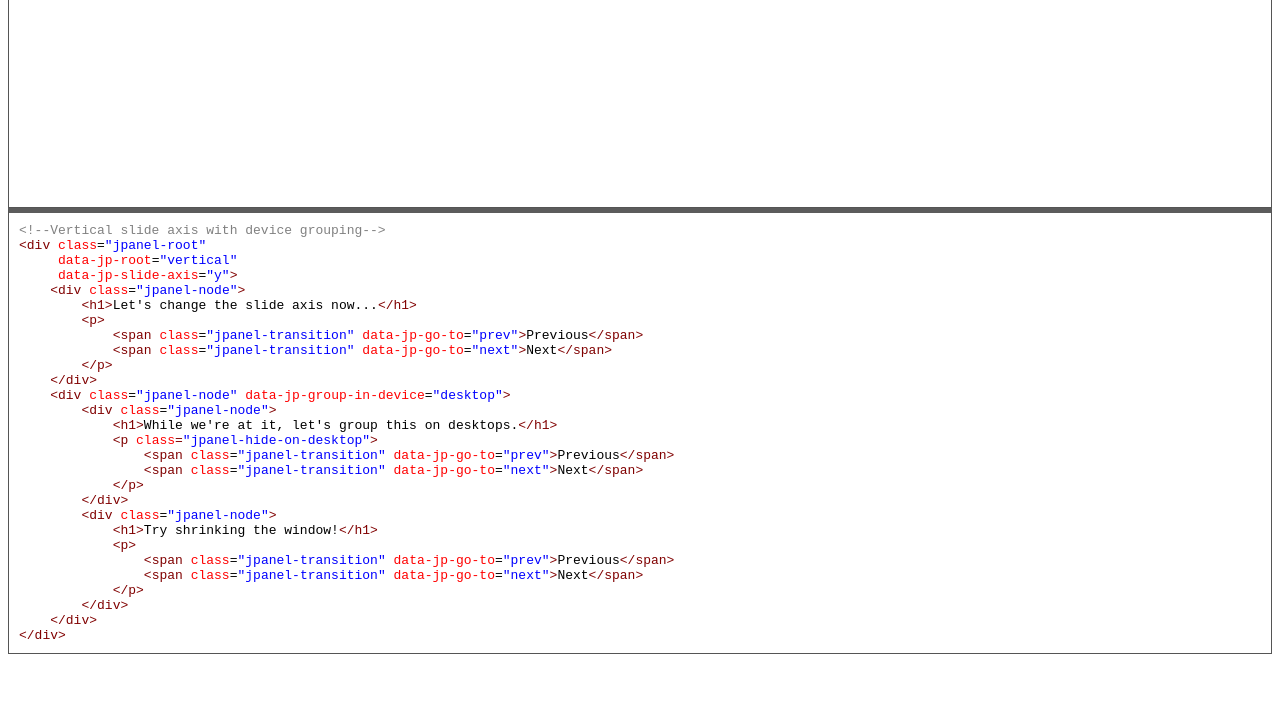
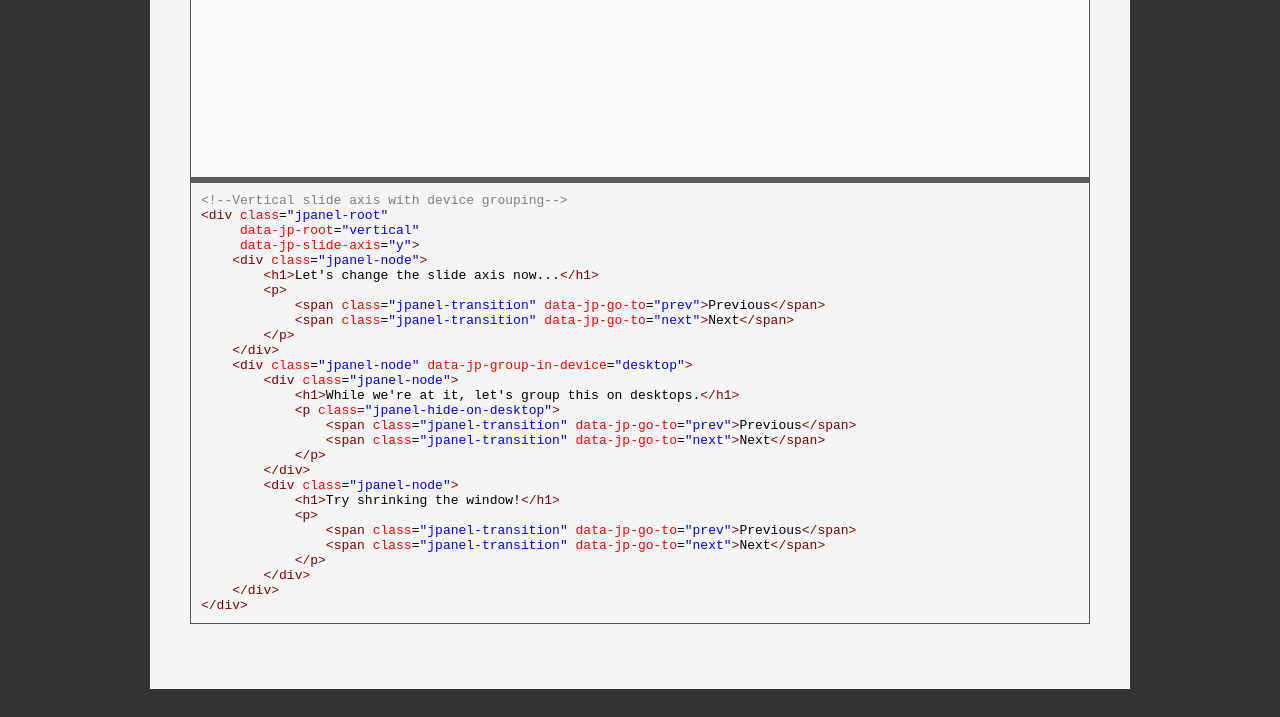
Before and after one commit to jperezov/jpanel, a website: page examples/index.html in a window 1280 px wide. Shown: the part 801-1518 px from the top of the page. After the commit the page ends 1490 px from the top, so only its background shows below. Drawn offline with Linux system fonts and the light colour scheme.

Commit message:
Made the examples page a tiny bit prettier.

```diff
--- a/examples/index.html
+++ b/examples/index.html
@@ -5,16 +5,28 @@
     <title></title>
     <link rel="stylesheet" href="../src/css/jpanel.css"/>
     <style>
+        body, html {
+            font-family: arial, helvetica, sans-serif;
+            background: #333;
+            margin: 0;
+        }
+        div.wrapper {
+            max-width: 900px;
+            margin: 0 auto;
+            padding: 10px 40px 60px;
+            background: #f5f5f5
+        }
         div.result {
             border: 1px solid #555;
-            padding: 10px;
             margin: 25px 0 0;
+            background: #f9f9f9;
         }
         pre {
             border: 1px solid #555;
             border-top: 5px solid #5c5c5c;
             padding: 10px;
             margin: 0 0 5px;
+            white-space: pre-wrap;
         }
         pre > code {
             color: #000;
@@ -52,18 +64,23 @@
             left: 0;
             right: 0;
             background: #c5c5c5;
+            border-top: 5px solid #55F;
         }
         .fixed-footer p {
             margin: 2px;
             padding: 2px;
             max-height: 50px;
         }
-        body {
-            padding-bottom: 50px;
+        .jpanel-node:nth-child(2) {
+            background: #f0f0f0;
+        }
+        .jpanel-node {
+            padding: 10px;
         }
     </style>
 </head>
 <body>
+<div class="wrapper">
     <p>
         <a href="http://jperezov.github.io/jpanel/">Click here</a> to go to jPanel's Github page.
     </p>
@@ -169,6 +186,7 @@
     <span class="tag">&lt;/div></span>
 <span class="tag">&lt;/div></span>
 </code></pre>
+</div>
 
 <script src="../src/js/jpanel.js"></script>
 <script>
```
Lines whose indentation alone changed are shown as unchanged.
